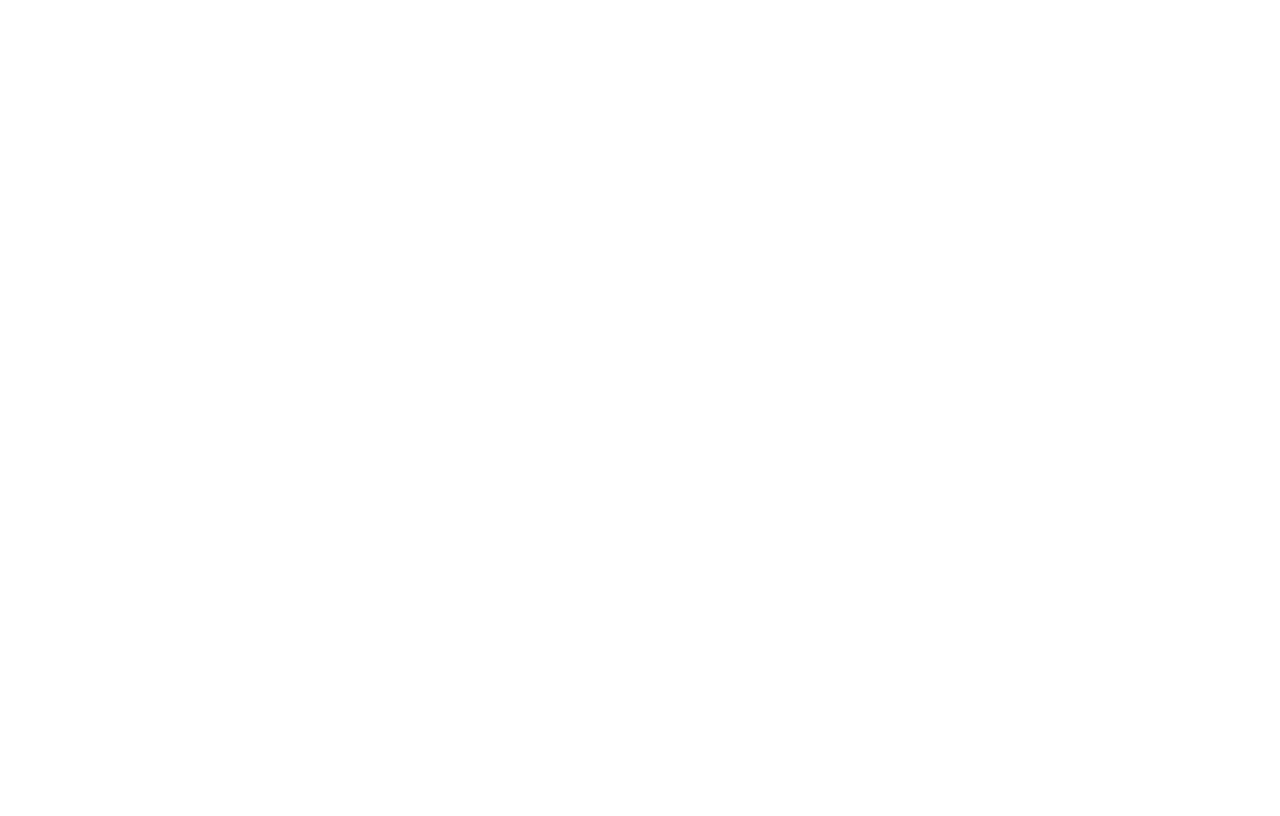
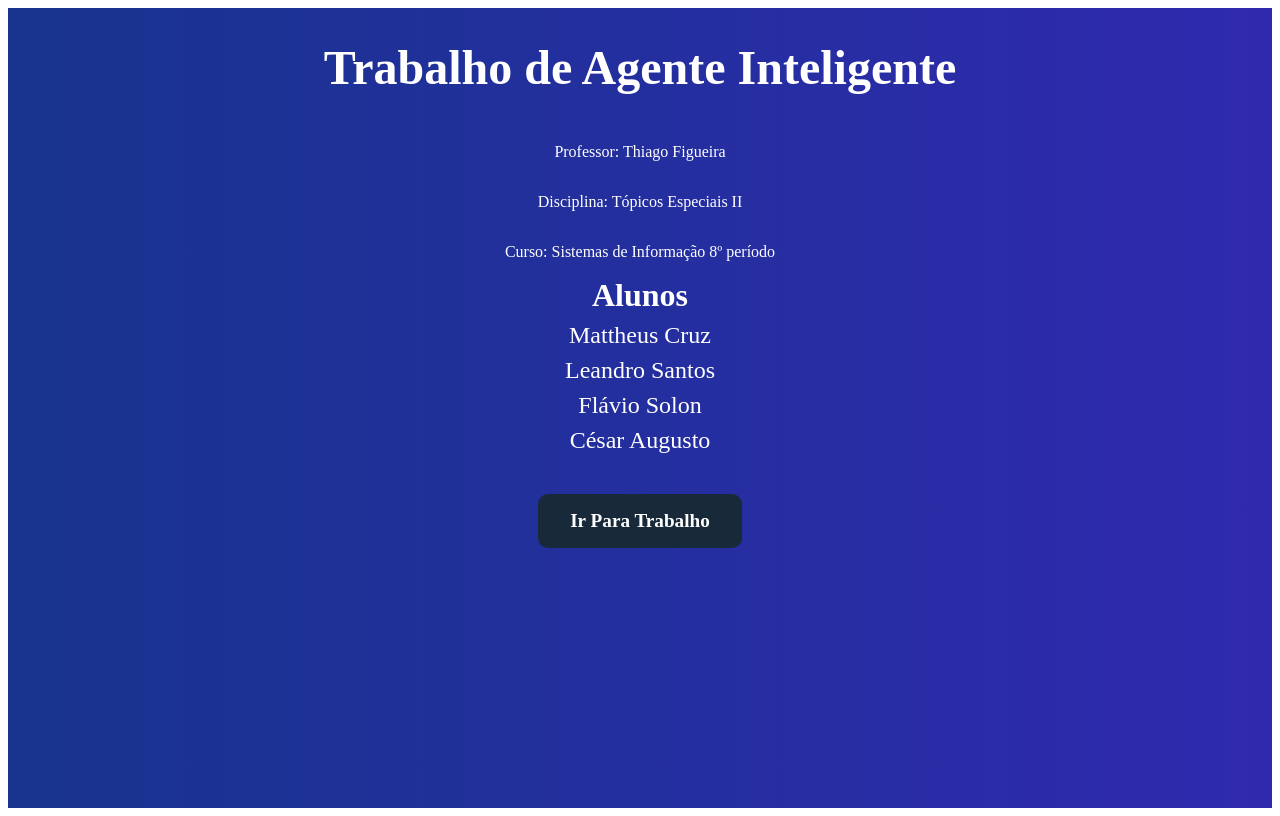
Before and after one commit to MattheusAlfaia/AgenteRacional, a Nuxt app: page / in a window 1280 px wide. Before the commit this address had no page. Built offline with nearby package versions, Linux system fonts and the light colour scheme.

Commit message:
Nova Index

```diff
--- /dev/null
+++ b/pages/index.vue
@@ -0,0 +1,122 @@
+<template>
+    <div class="container">
+        <div class="row">
+            <div class="col-12">
+                <h1>Trabalho de Agente Inteligente</h1>
+                <p>Professor: {{ professor.name }}</p>
+                <p>Disciplina: {{ disciplina.name }}</p>
+                <p>Curso: {{ curso.name }}</p>
+                <div class="alunos">
+                    <h2>Alunos</h2>
+                    <ul>
+                        <li v-for="aluno in alunos" :key="aluno.nome">{{ aluno.nome }}</li>
+                    </ul>
+                </div>
+                <nuxt-link class="btn" to="/projeto">Ir Para Trabalho</nuxt-link>
+            </div>
+        </div>
+    </div>
+</template>
+
+<script>
+export default {
+    name: 'Home',
+    data() {
+        return {
+            professor: { name: 'Thiago Figueira' },
+            disciplina: { name: 'Tópicos Especiais II' },
+            curso: { name: 'Sistemas de Informação 8º período' },
+            alunos: [
+                { nome: 'Mattheus Cruz' },
+                { nome: 'Leandro Santos' },
+                { nome: 'Flávio Solon' },
+                { nome: 'César Augusto' }
+            ],
+        }
+    }
+};
+</script>
+
+<style scoped>
+body{
+    font-size: 1.8rem;
+    margin: 0;
+    padding: 0;
+    box-sizing: border-box;
+}
+
+.container{
+    background: linear-gradient(90deg, rgb(8, 180, 71) 0%, rgb(9, 58, 121) 35%, rgb(87, 25, 230) 100%);
+    background-size: 500% 400%;
+    animation: gradient 8s ease infinite;
+    color: #FFF;
+    width: 100%;
+    height: 100vh;
+}
+
+@keyframes gradient {
+    0% {
+        background-position: 0% 50%;
+    }
+    50% {
+        background-position: 100% 50%;
+    }
+    100% {
+        background-position: 0% 50%;
+    }
+}
+
+.row{
+    display: flex;
+    justify-content: center;
+}
+
+.col-12 {
+    text-align: center;
+    display: flex;
+    flex-direction: column;
+    align-items: center;
+}
+
+h1 {
+    font-size: 3rem;
+}
+
+.alunos{
+    text-align: center;
+    animation: textFlutuando 8s ease infinite;
+}
+
+h2{
+    font-size: 2rem;
+    margin: 0;
+}
+
+ul{
+    list-style: none;
+    padding: 0;
+    margin: 0;
+}
+
+ul li{
+    font-size: 1.5rem;
+    margin: 0.5rem;
+}
+
+.btn {
+    margin-top: 2rem;
+    padding: 1rem 2rem;
+    border-radius: 10px;
+    background-color: rgb(24, 42, 57);
+    color: white;
+    font-weight: bold;
+    font-size: 1.2rem;
+    border: none;
+    text-decoration: none;
+}
+
+.btn:hover {
+    background-color: rgb(33, 205, 42);
+    color: black;
+}
+</style>
```
